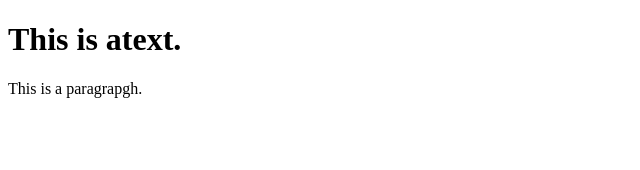
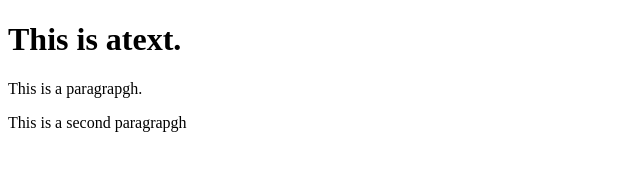
Before and after one commit to SaranyaManu18/git-test, a plain HTML site: page indx.html in a window 1280 px wide. Shown: the whole page, without its empty margins (0-640 px from the left). Drawn offline with Linux system fonts and the light colour scheme.

Commit message:
Third commit

```diff
--- a/indx.html
+++ b/indx.html
@@ -8,5 +8,6 @@
   <body>
     <h1>This is atext.</h1>
     <p>This is a paragrapgh.</p>
+    <p>This is a second paragrapgh</p>
   </body>
 </html>
```
